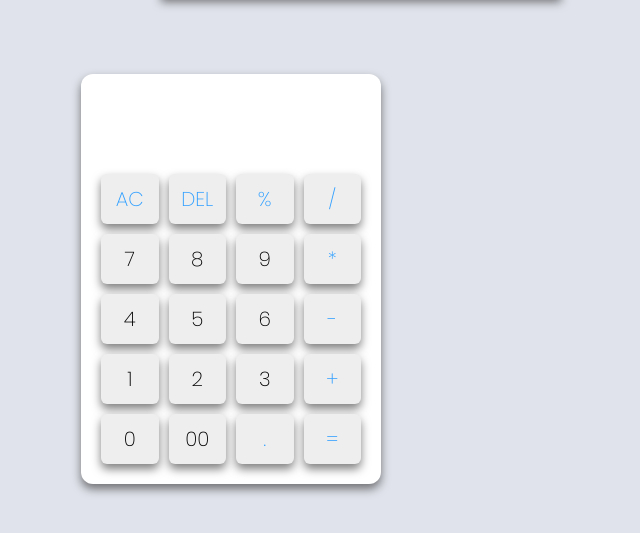
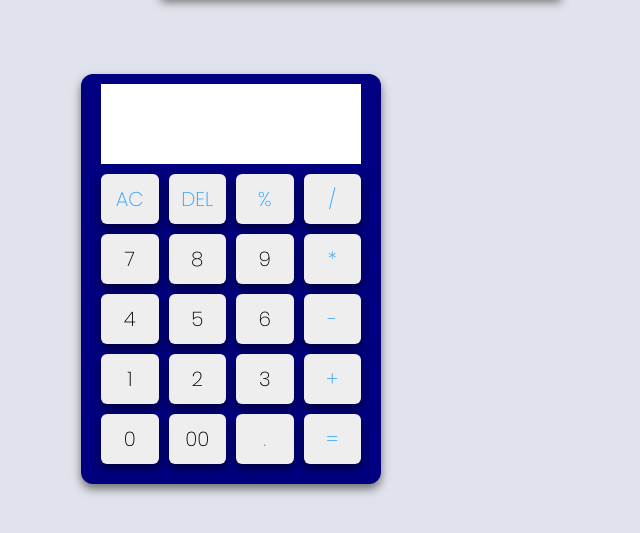
Before and after one commit to mirzahafizh/mirzahfz.github.io, a plain HTML site: page index.html in a window 1280 px wide. Shown: the part 121-654 px from the top of the page, without its empty margins (409-1049 px from the left). Drawn offline with Linux system fonts and the light colour scheme; a web font is replaced by a local one.

Commit message:
Add files via upload

```diff
--- a/style.css
+++ b/style.css
@@ -36,7 +36,7 @@ body {
     width: 100%;
     border-radius: 12px;
     padding: 10px 20px 20px;
-    background: #ffff;
+    background: navy;
     box-shadow: 0 5px 10px rgba(0, 0, 0, 0.5);
     -webkit-border-radius: 12px;
     -moz-border-radius: 12px;
```
